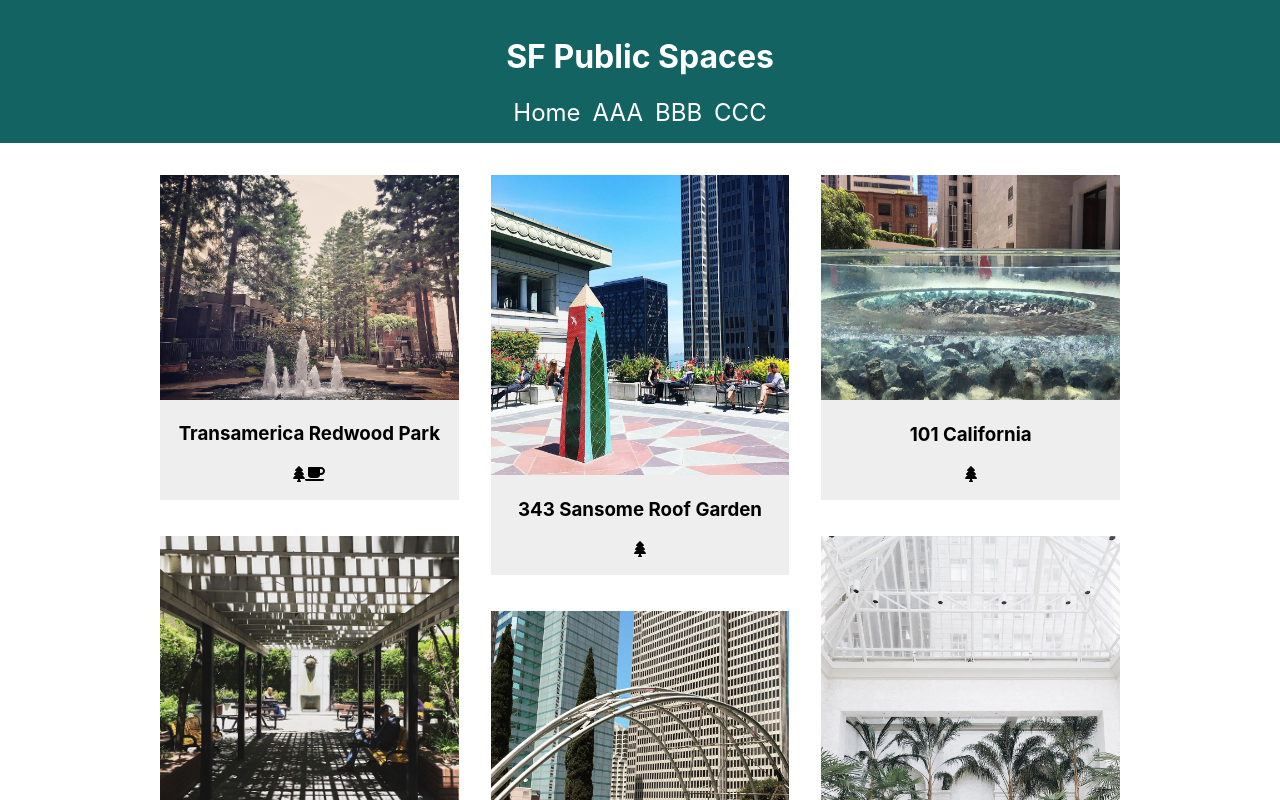
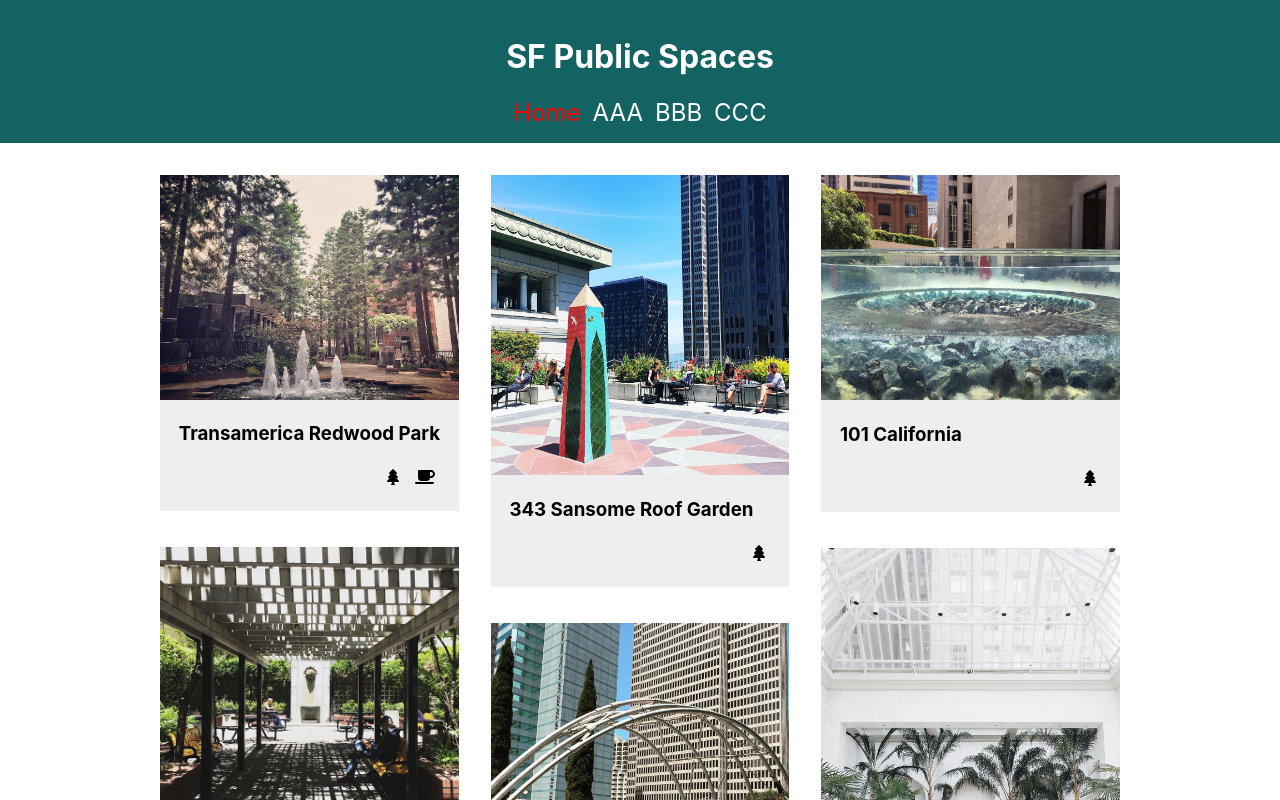
Before and after one commit to soggybag/sf-public-spaces, a React (Create React App) app: page / in a window 1280 px wide. Shown: the top 800 px of the page. Built offline with nearby package versions, Linux system fonts and the light colour scheme.

Commit message:
updated styles

```diff
--- a/src/App/App.js
+++ b/src/App/App.js
@@ -1,5 +1,5 @@
 import React from 'react';
-import { BrowserRouter as Router, Route } from 'react-router-dom'
+import { HashRouter as Router, Route } from 'react-router-dom'
 import PageHeader from '../PageHeader/PageHeader'
 import PageContent from '../PageContent/PageContent'
 import PageFooter from '../PageFooter/PageFooter'
--- a/src/PageContent/PublicSpaceView/PublicSpaceView.css
+++ b/src/PageContent/PublicSpaceView/PublicSpaceView.css
@@ -15,3 +15,16 @@
 .PublicSpaceView-image-container--img {
   height: auto;
 }
+
+.PublicSpaceView-image-container--title {
+  margin: 1em 0 0 1em;
+  text-align: left;
+}
+
+.PublicSpaceView-image-container--features {
+  margin: 1em 1em 1em 0;
+  text-align: right;
+}
+.PublicSpaceView-image-container--features svg {
+  margin: 0.5em;
+}
--- a/src/PageContent/PublicSpaceView/PublicSpaceView.js
+++ b/src/PageContent/PublicSpaceView/PublicSpaceView.js
@@ -40,11 +40,11 @@ function PublicSpaceView(props) {
           height="200" />
         </Link>
       </div>
-      <h3>{title}</h3>
+      <h3 className="PublicSpaceView-image-container--title">{title}</h3>
       <p>
         {/* <a href={link}>Link to project</a> */}
       </p>
-      <p>
+      <p className="PublicSpaceView-image-container--features">
         {getFeatureIcons(features)}
       </p>
     </div>
--- a/src/PageFooter/PageFooter.css
+++ b/src/PageFooter/PageFooter.css
@@ -6,4 +6,5 @@
   padding: 2em;
   background-color: rgb(17, 33, 48);
   color: #eee;
+  margin: 2em 0 0 0;
 }
--- a/src/PageHeader/PageHeader.css
+++ b/src/PageHeader/PageHeader.css
@@ -18,3 +18,7 @@
   display: inline-block;
   margin: 0 0.25em;
 }
+
+.selected {
+  color: red;
+}
--- a/src/PageHeader/PageHeader.js
+++ b/src/PageHeader/PageHeader.js
@@ -1,5 +1,5 @@
 import React from 'react'
-import { Link } from 'react-router-dom'
+import { NavLink } from 'react-router-dom'
 import './PageHeader.css'
 
 function PageHeader() {
@@ -8,10 +8,10 @@ function PageHeader() {
       <header>
         <h1 className="page-title">SF Public Spaces</h1>
         <div>
-          <Link className="PageHeader-link" to="/">Home</Link>
-          <Link className="PageHeader-link" to="/a">AAA</Link>
-          <Link className="PageHeader-link" to="/b">BBB</Link>
-          <Link className="PageHeader-link" to="/c">CCC</Link>
+          <NavLink className="PageHeader-link" activeClassName="selected" exact to="/">Home</NavLink>
+          <NavLink className="PageHeader-link" activeClassName="selected" exact to="/a">AAA</NavLink>
+          <NavLink className="PageHeader-link" activeClassName="selected" exact to="/b">BBB</NavLink>
+          <NavLink className="PageHeader-link" activeClassName="selected" exact to="/c">CCC</NavLink>
         </div>
       </header>
     </div>
```
